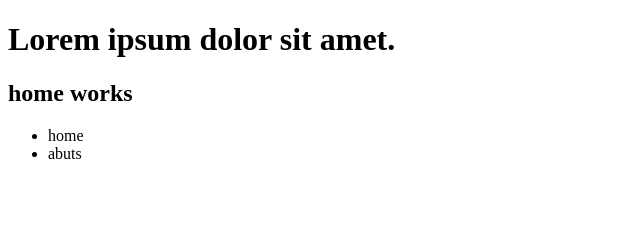
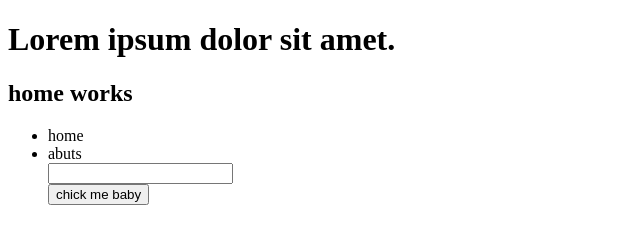
Before and after one commit to monojroy93/secend-website, a plain HTML site: page index.html in a window 1280 px wide. Shown: the whole page, without its empty margins (0-640 px from the left). Drawn offline with Linux system fonts and the light colour scheme.

Commit message:
button added

```diff
--- a/index.html
+++ b/index.html
@@ -14,7 +14,11 @@
             <ul>
                 <li>home</li>
                 <li>abuts</li>
-
+                <input type="text">
+                <br>
+                <button>
+                    chick me baby
+                </button>
             </ul>
         </nav>
     </div>
```
